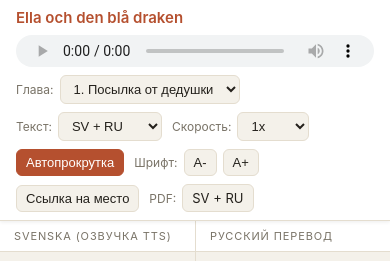
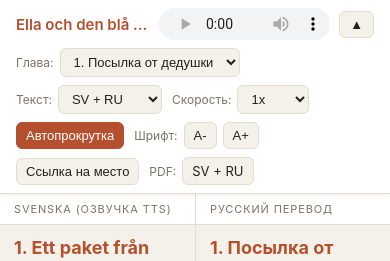
Before and after one commit to chlp/bilingual-audiobooks, a plain HTML site: page docs/books/ella-och-draken/index.html in a window 390 px wide. Shown: the top 261 px of the page. Drawn offline with Linux system fonts and the light colour scheme.

Commit message:
Player: button to collapse the header to the title and audio row
The state is remembered per book. On narrow screens the title shrinks
with an ellipsis so title, audio and the button fit in one row.

```diff
--- a/docs/books/ella-och-draken/index.html
+++ b/docs/books/ella-och-draken/index.html
@@ -69,6 +69,9 @@
   a.btn:hover { border-color: var(--accent); color: var(--accent); }
   button.active { background: var(--accent); color: #fff; border-color: var(--accent); }
   audio { flex: 1 1 260px; min-width: 220px; height: 32px; }
+  /* Кнопка «свернуть шапку»: остаются только название, плеер и сама кнопка */
+  #headerToggle { flex: 0 0 auto; padding: 5px 10px; }
+  header.compact > :not(h1):not(audio):not(#headerToggle) { display: none; }
   .ctrl-group { display: flex; gap: 6px; align-items: center; }
   .ctrl-group label { font-size: 12px; color: var(--muted); }
 
@@ -153,8 +156,10 @@
 
   @media (max-width: 700px) {
     .panel { padding: 16px 14px 40vh 14px; }
+    /* название, плеер и кнопка сворачивания -- в одну строку */
+    header h1 { flex: 0 1 auto; min-width: 0; max-width: 34vw; }
+    audio { flex: 1 1 150px; min-width: 150px; }
     .panel-title { top: -16px; margin: -16px -14px 12px -14px; padding: 8px 14px; }
-    header h1 { max-width: 100%; }
   }
 </style>
 </head>
@@ -163,6 +168,7 @@
   <header>
     <h1>Ella och den blå draken</h1>
     <audio id="audio" controls preload="metadata" src="audio.mp3"></audio>
+    <button id="headerToggle" aria-expanded="true" title="Свернуть панель">▲</button>
     <div class="ctrl-group">
       <label for="chapterSelect">Глава:</label>
       <select id="chapterSelect"></select>
@@ -517,6 +523,18 @@ function applyLang(mode) {
 }
 langSelect.addEventListener('change', () => applyLang(langSelect.value));
 
+// Свернуть шапку до строки с плеером (место на телефоне)
+const header = document.querySelector('header');
+const headerToggle = $('headerToggle');
+function applyHeader(compact) {
+  header.classList.toggle('compact', compact);
+  headerToggle.textContent = compact ? '▼' : '▲';
+  headerToggle.title = compact ? 'Показать панель' : 'Свернуть панель';
+  headerToggle.setAttribute('aria-expanded', compact ? 'false' : 'true');
+  lsSet('compact', compact ? '1' : '0');
+}
+headerToggle.addEventListener('click', () => applyHeader(!header.classList.contains('compact')));
+
 function applyFontSize() {
   document.documentElement.style.setProperty('--font-size', fontSize + 'px');
   lsSet('font', fontSize);
@@ -624,6 +642,7 @@ document.addEventListener('keydown', e => {
 
 // ---- init ----
 applyFontSize();
+applyHeader(lsGet('compact', '0') === '1');
 {
   const r = lsGet('rate', '1');
   if ([...rateSelect.options].some(o => o.value === r)) { rateSelect.value = r; audio.playbackRate = parseFloat(r); }
```
Also changed, not shown: player/template.html (+20 -1 lines).
